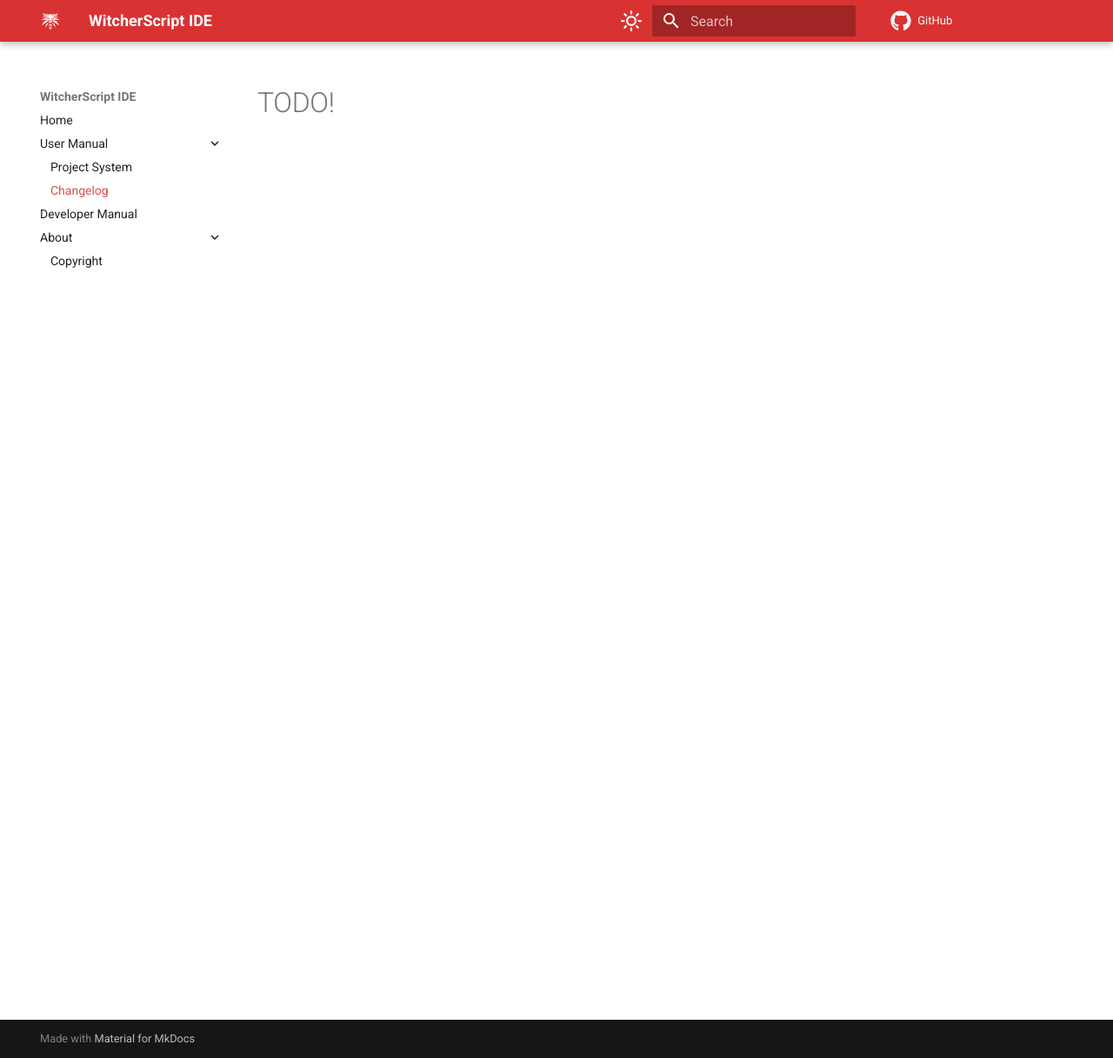
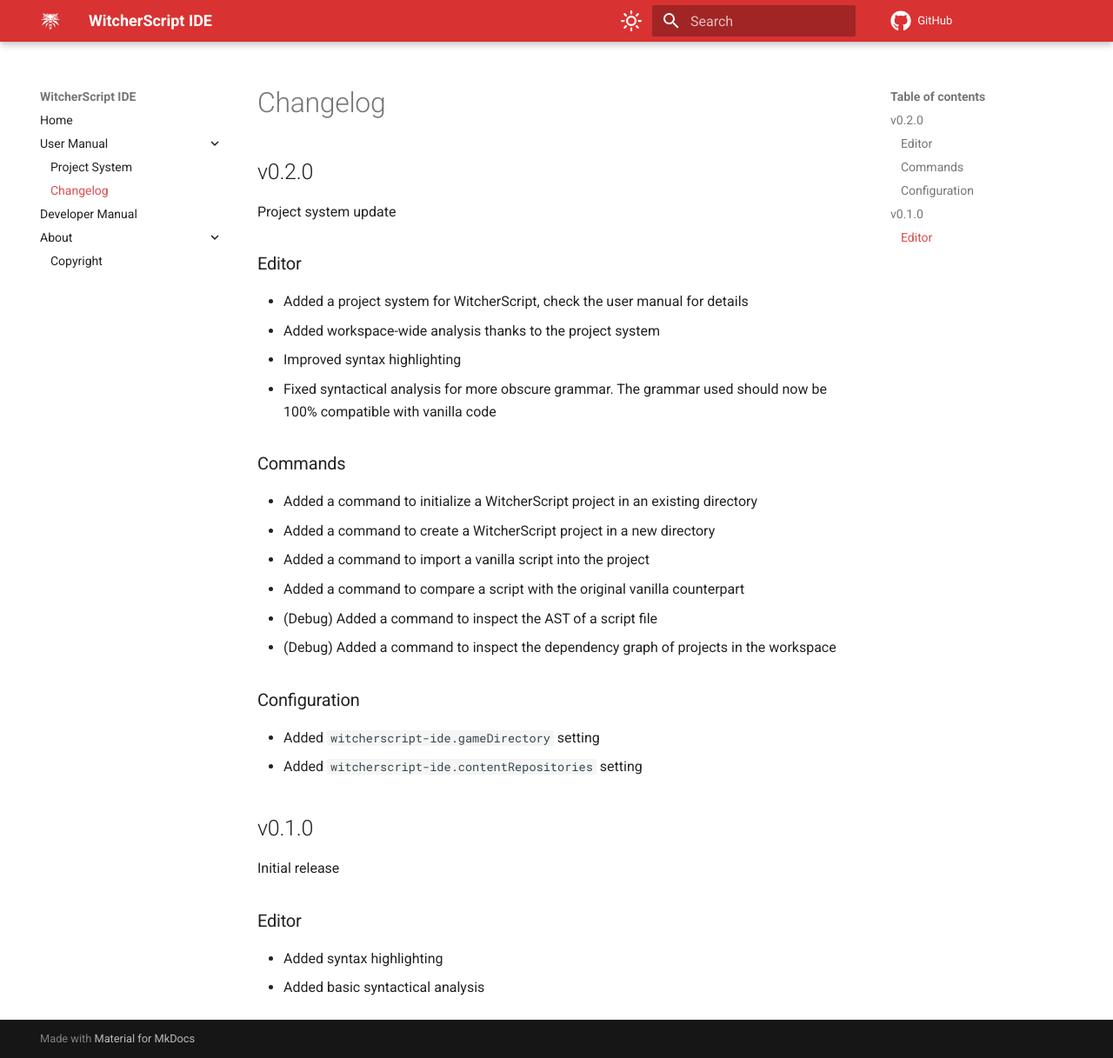
Before and after one commit to SpontanCombust/witcherscript-ide, an MkDocs documentation site: the page built from docs/user-manual/changelog.md, in a window 1280 px wide and 1217 px high. Shown: the whole window at 87% size. Built offline with MkDocs 1.6.1 and Material for MkDocs 9.7.7, drawn with Linux system fonts in a browser that asks for light colours; comment, search, counter and statistics services are not loaded.

Commit message:
update changelog

```diff
--- a/docs/user-manual/changelog.md
+++ b/docs/user-manual/changelog.md
@@ -1 +1,33 @@
-# TODO!
+<!-- Warning: This file is automatically copied from docs/user-manual/changelog.md into editors/vscode/CHANGELOG.md when changes are made to it! -->
+
+# Changelog
+
+
+## v0.2.0
+Project system update
+
+### Editor
+- Added a project system for WitcherScript, check the user manual for details
+- Added workspace-wide analysis thanks to the project system
+- Improved syntax highlighting
+- Fixed syntactical analysis for more obscure grammar. The grammar used should now be 100% compatible with vanilla code
+
+### Commands
+- Added a command to initialize a WitcherScript project in an existing directory
+- Added a command to create a WitcherScript project in a new directory
+- Added a command to import a vanilla script into the project
+- Added a command to compare a script with the original vanilla counterpart
+- (Debug) Added a command to inspect the AST of a script file
+- (Debug) Added a command to inspect the dependency graph of projects in the workspace
+
+### Configuration
+- Added `witcherscript-ide.gameDirectory` setting
+- Added `witcherscript-ide.contentRepositories` setting
+
+
+## v0.1.0
+Initial release
+
+### Editor
+- Added syntax highlighting
+- Added basic syntactical analysis
```
